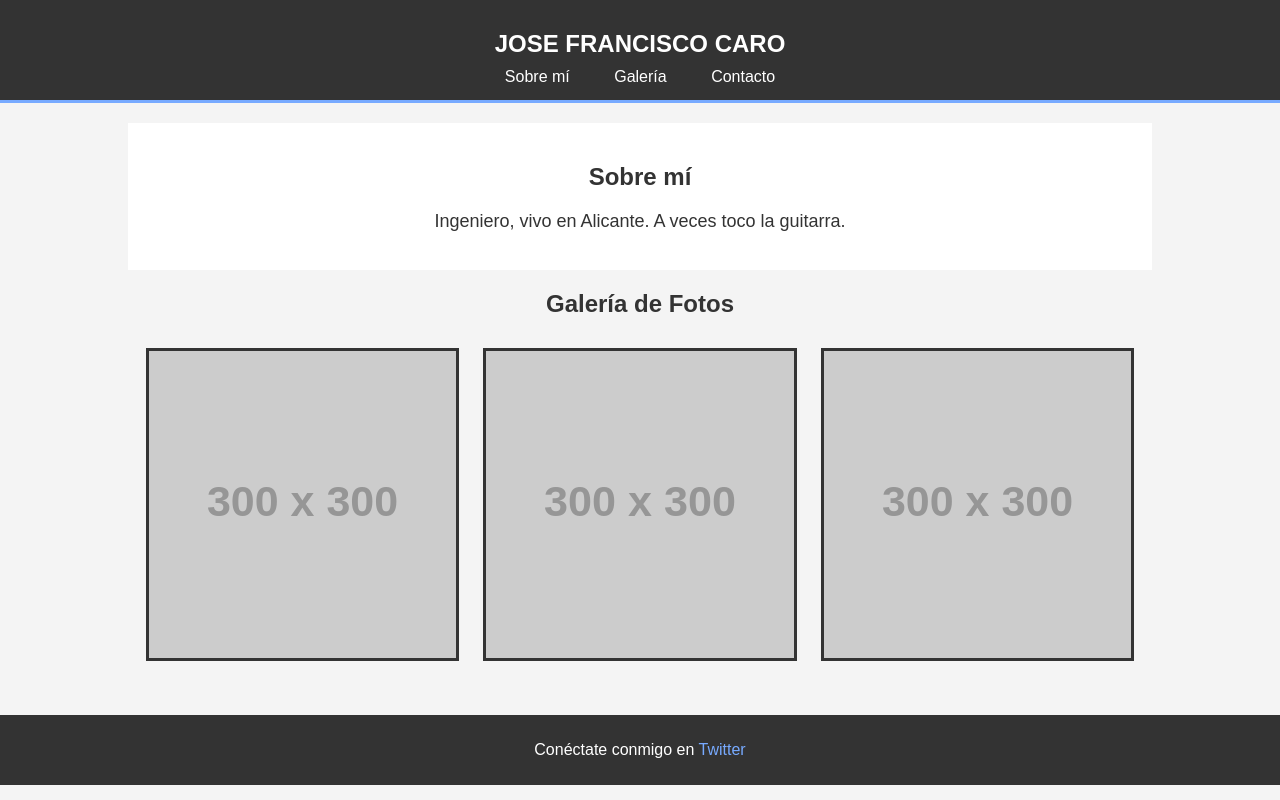
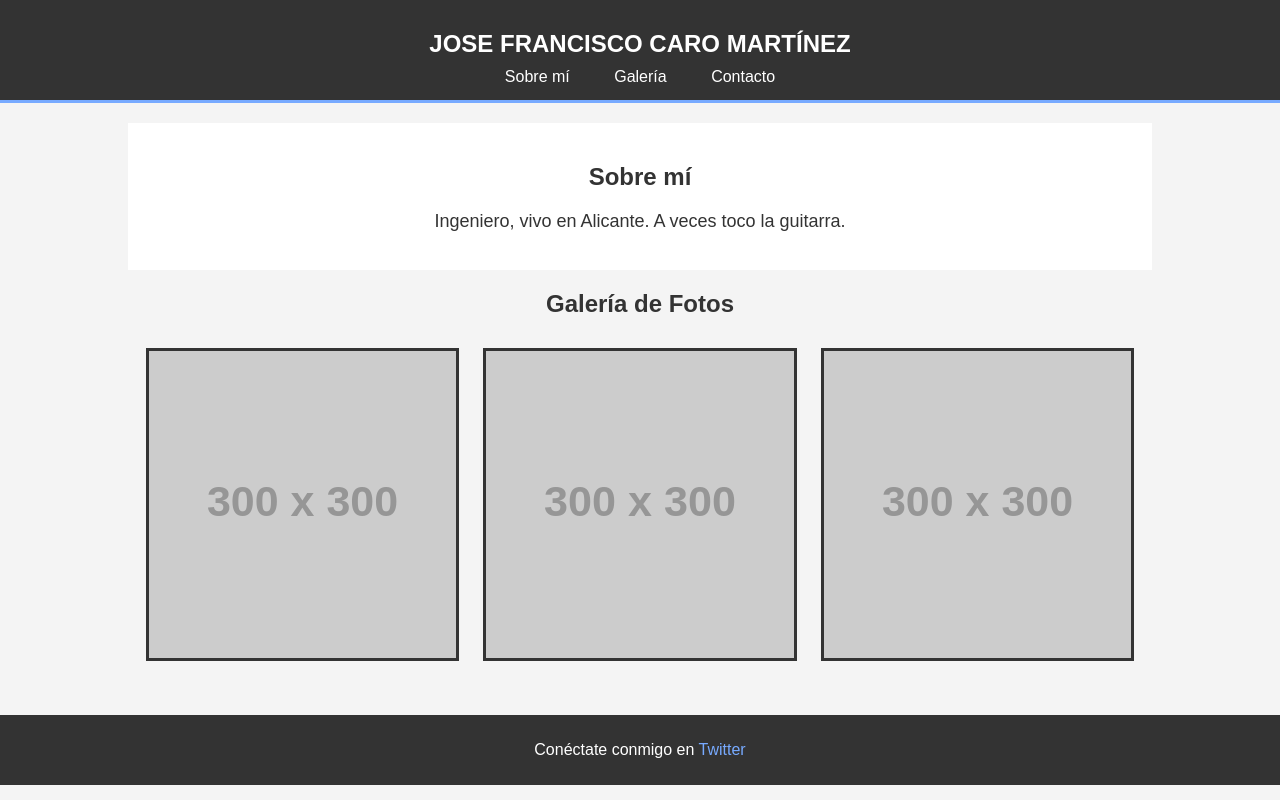
Before and after one commit to jfcaro/jfcaro.github.io, a plain HTML site: page index.html in a window 1280 px wide. Drawn offline with Linux system fonts and the light colour scheme; placeholder pictures from the web are drawn by us.

Commit message:
Update index.html

```diff
--- a/index.html
+++ b/index.html
@@ -83,7 +83,7 @@
 <body>
     <header>
         <div class="container">
-            <h1>Jose Francisco Caro</h1>
+            <h1>Jose Francisco Caro Martínez</h1>
         </div>
         <nav>
             <a href="#bio">Sobre mí</a>
```
